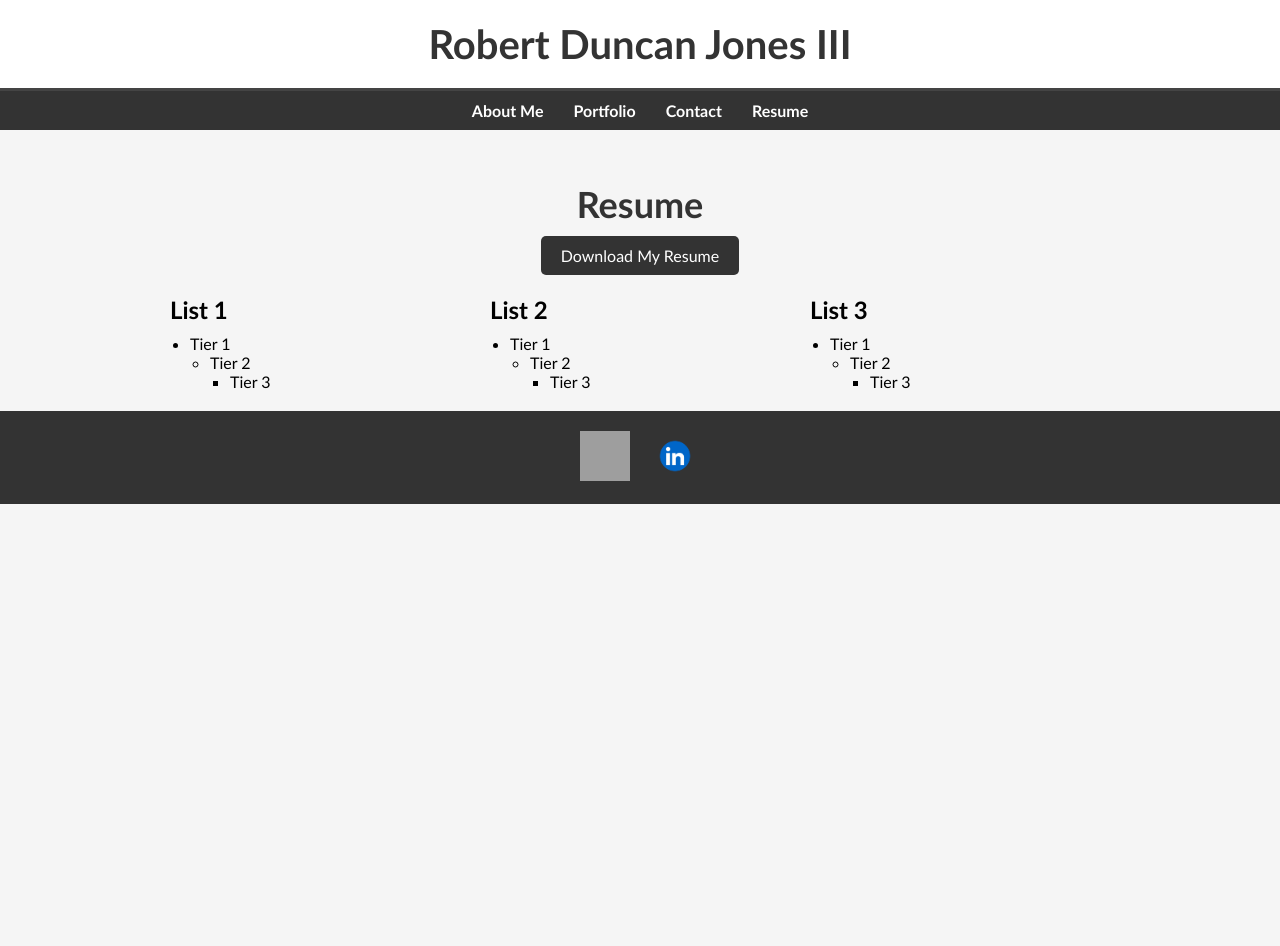
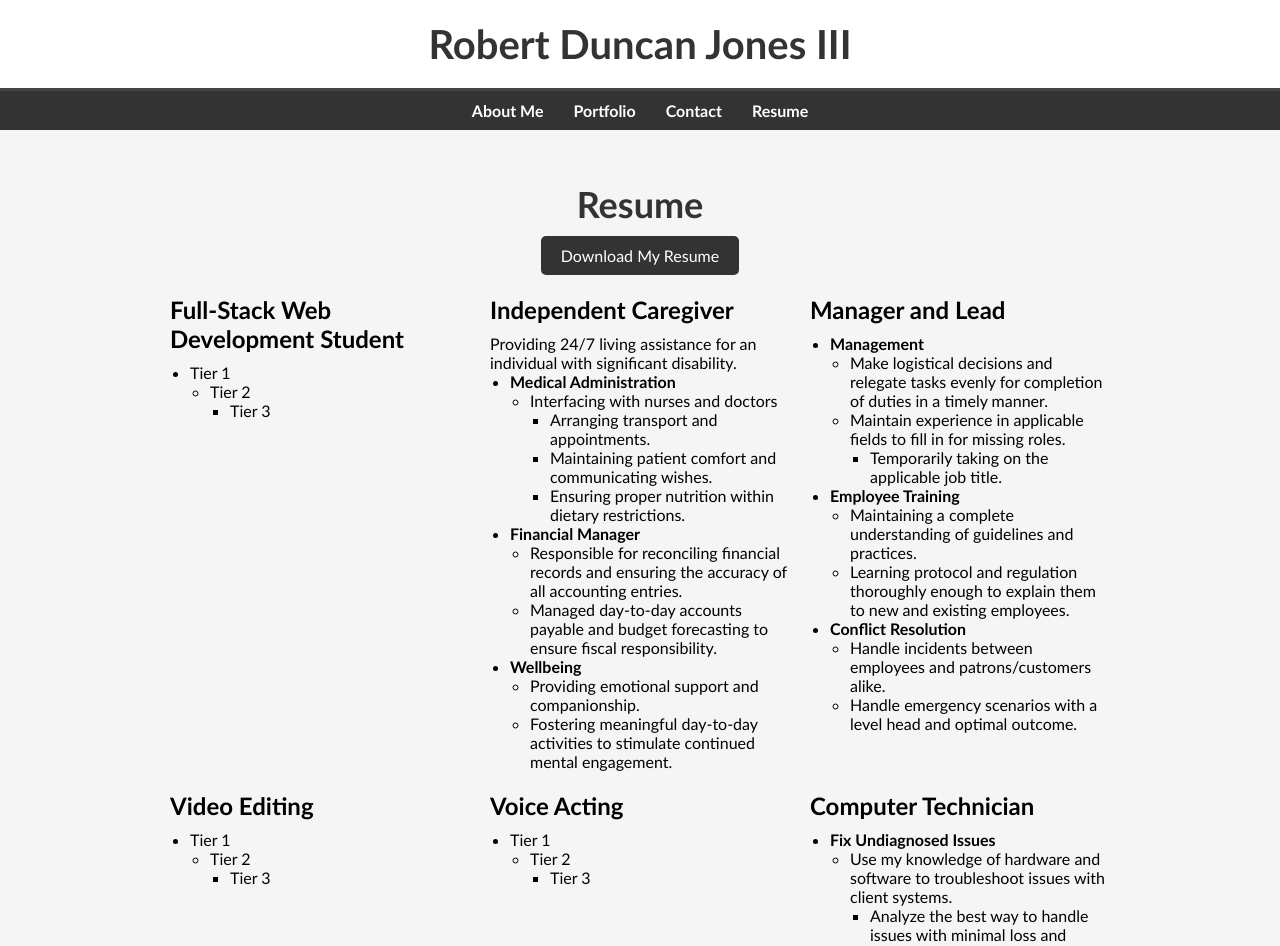
Before and after one commit to CerfSoleil/rdjiii_Portfolio, a React (Vite) app: page /resume in a window 1280 px wide. Shown: the top 946 px of the page. Before the commit the page ends 800 px from the top, so only its background shows below. Built offline with nearby package versions, Linux system fonts and the light colour scheme; grey boxes are pictures that could not be loaded.

Commit message:
Resume.jsx | Adding information Pt.1

```diff
--- a/src/pages/Resume.jsx
+++ b/src/pages/Resume.jsx
@@ -14,7 +14,7 @@ const Resume = () => {
       </a>
       <div className="resume-lists">
         <div className="resume-section">
-          <h2>List 1</h2>
+          <h2>Full-Stack Web Development Student</h2>
           <ul>
             <li>Tier 1</li>
             <ul>
@@ -26,7 +26,63 @@ const Resume = () => {
           </ul>
         </div>
         <div className="resume-section">
-          <h2>List 2</h2>
+          <h2>Independent Caregiver</h2>
+          <p>Providing 24/7 living assistance for an individual with significant disability.</p>
+          <ul>
+            <li><b>Medical Administration</b></li>
+            <ul>
+              <li>Interfacing with nurses and doctors</li>
+              <ul>
+                <li>Arranging transport and appointments.</li>
+                <li>Maintaining patient comfort and communicating wishes.</li>
+                <li>Ensuring proper nutrition within dietary restrictions.</li>
+              </ul>
+            </ul>
+          </ul>
+          <ul>
+            <li><b>Financial Manager</b></li>
+            <ul>
+              <li>Responsible for reconciling financial records and ensuring the accuracy of all accounting entries.</li>
+              <li>Managed day-to-day accounts payable and budget forecasting to ensure fiscal responsibility.</li>
+            </ul>
+          </ul>
+          <ul>
+            <li><b>Wellbeing</b></li>
+            <ul>
+              <li>Providing emotional support and companionship.</li>
+              <li>Fostering meaningful day-to-day activities to stimulate continued mental engagement.</li>
+            </ul>
+          </ul>
+        </div>
+        <div className="resume-section">
+          <h2>Manager and Lead</h2>
+          <ul>
+            <li><b>Management</b></li>
+            <ul>
+              <li>Make logistical decisions and relegate tasks evenly for completion of duties in a timely manner.</li>
+              <li>Maintain experience in applicable fields to fill in for missing roles.</li>
+              <ul>
+                <li>Temporarily taking on the applicable job title.</li>
+              </ul>
+            </ul>
+          </ul>
+          <ul>
+            <li><b>Employee Training</b></li>
+            <ul>
+              <li>Maintaining a complete understanding of guidelines and practices.</li>
+              <li>Learning protocol and regulation thoroughly enough to explain them to new and existing employees.</li>
+            </ul>
+          </ul>
+          <ul>
+            <li><b>Conflict Resolution</b></li>
+            <ul>
+              <li>Handle incidents between employees and patrons/customers alike.</li>
+              <li>Handle emergency scenarios with a level head and optimal outcome.</li>
+            </ul>
+          </ul>
+        </div>
+        <div className="resume-section">
+          <h2>Video Editing</h2>
           <ul>
             <li>Tier 1</li>
             <ul>
@@ -38,7 +94,7 @@ const Resume = () => {
           </ul>
         </div>
         <div className="resume-section">
-          <h2>List 3</h2>
+          <h2>Voice Acting</h2>
           <ul>
             <li>Tier 1</li>
             <ul>
@@ -49,6 +105,18 @@ const Resume = () => {
             </ul>
           </ul>
         </div>
+        <div className="resume-section">
+          <h2>Computer Technician</h2>
+          <ul>
+            <li><b>Fix Undiagnosed Issues</b></li>
+            <ul>
+              <li>Use my knowledge of hardware and software to troubleshoot issues with client systems.</li>
+              <ul>
+                <li>Analyze the best way to handle issues with minimal loss and intrusion to customer data.</li>
+              </ul>
+            </ul>
+          </ul>
+        </div>
       </div>
     </div>
   );
```
